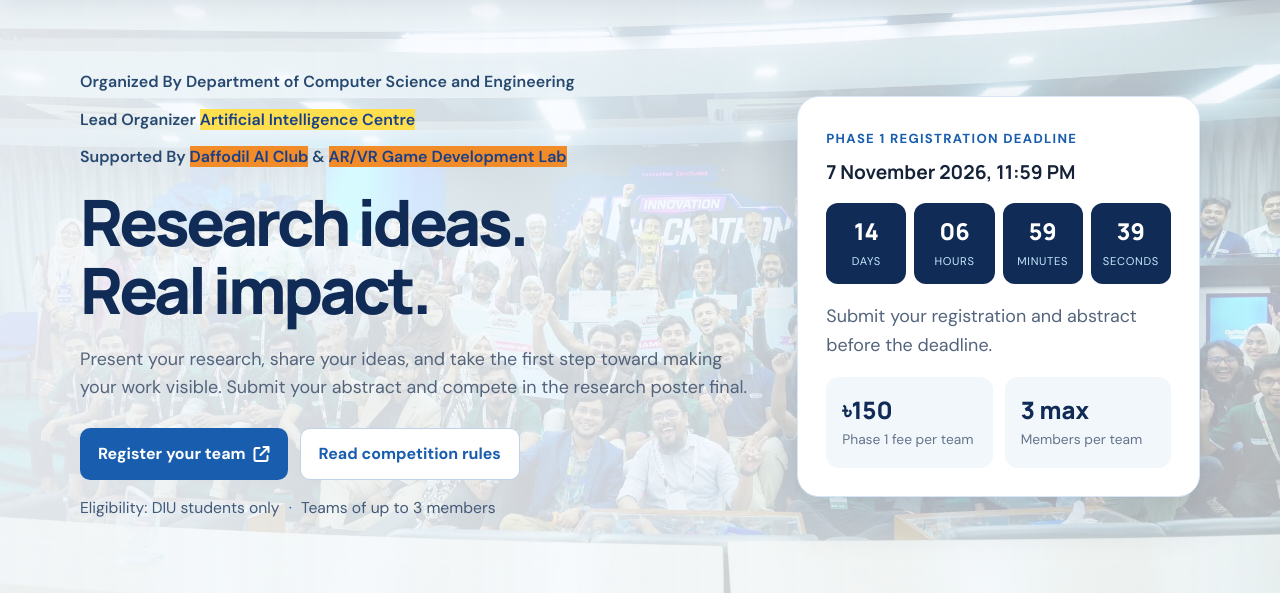
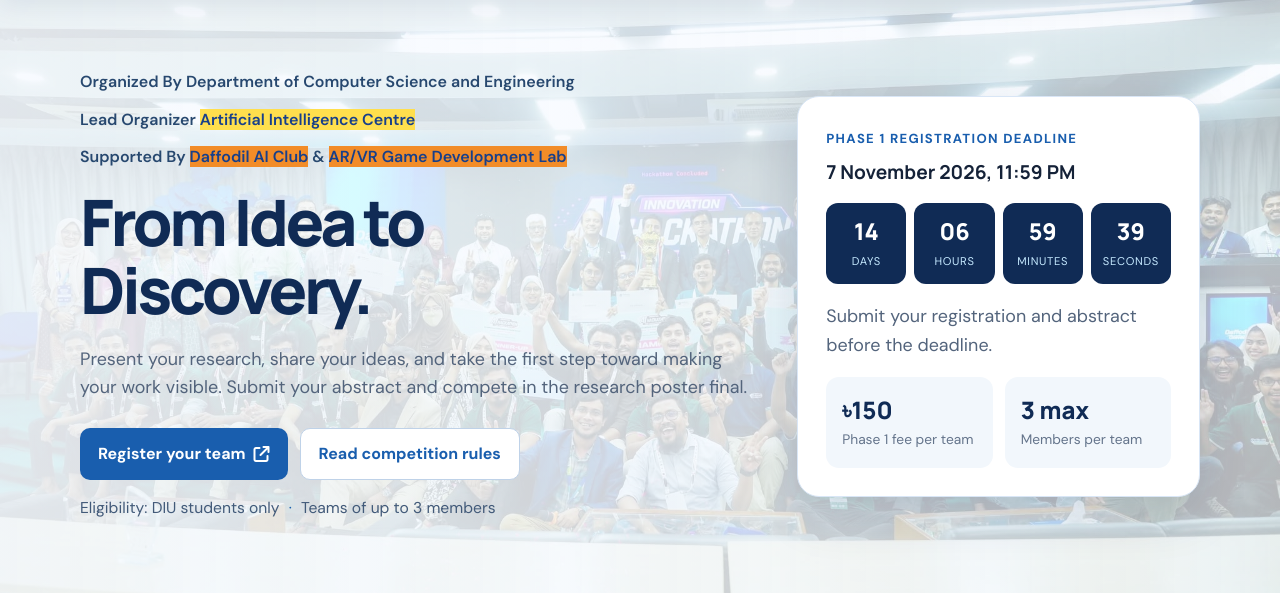
Before and after one commit to hello-minhaj/daffodil-ai-club-poster-competition, a Django app: page / in a window 1280 px wide. Shown: the part 83-676 px from the top of the page. Run offline with Django 5.2, Linux system fonts and the light colour scheme.

Commit message:
update motto

```diff
--- a/templates/competition/home.html
+++ b/templates/competition/home.html
@@ -10,7 +10,7 @@
     <p class="association-line">Lead Organizer <mark style="background-color: #ffdf4d; color: #173f8a;">Artificial Intelligence Centre</mark></p>
     <p class="association-line">Supported By <mark style="background-color: #f28c28; color: #173f8a;">Daffodil AI Club</mark> &amp; <mark style="background-color: #f28c28; color: #173f8a;">AR/VR Game Development Lab</mark></p>
    </div>
-   <h1>Research ideas.<br>Real impact.</h1>
+   <h1>From Idea to<br>Discovery.</h1>
    <p>Present your research, share your ideas, and take the first step toward making your work visible. Submit your abstract and compete in the research poster final.</p>
    <div class="hero-actions"><a class="btn" href="https://docs.google.com/forms/d/e/1FAIpQLSfuHtoBq-NETjZJ-XuzV91aeC4-XSc3UylG9FeTZzdWs05B4g/viewform?usp=header" target="_blank" rel="noopener noreferrer">Register your team <i class="fa-solid fa-arrow-up-right-from-square"></i></a><a class="btn btn-outline" href="{% url 'rules' %}">Read competition rules</a></div>
    <p class="hero-eligibility">Eligibility: DIU students only <span>·</span> Teams of up to 3 members</p>
```
